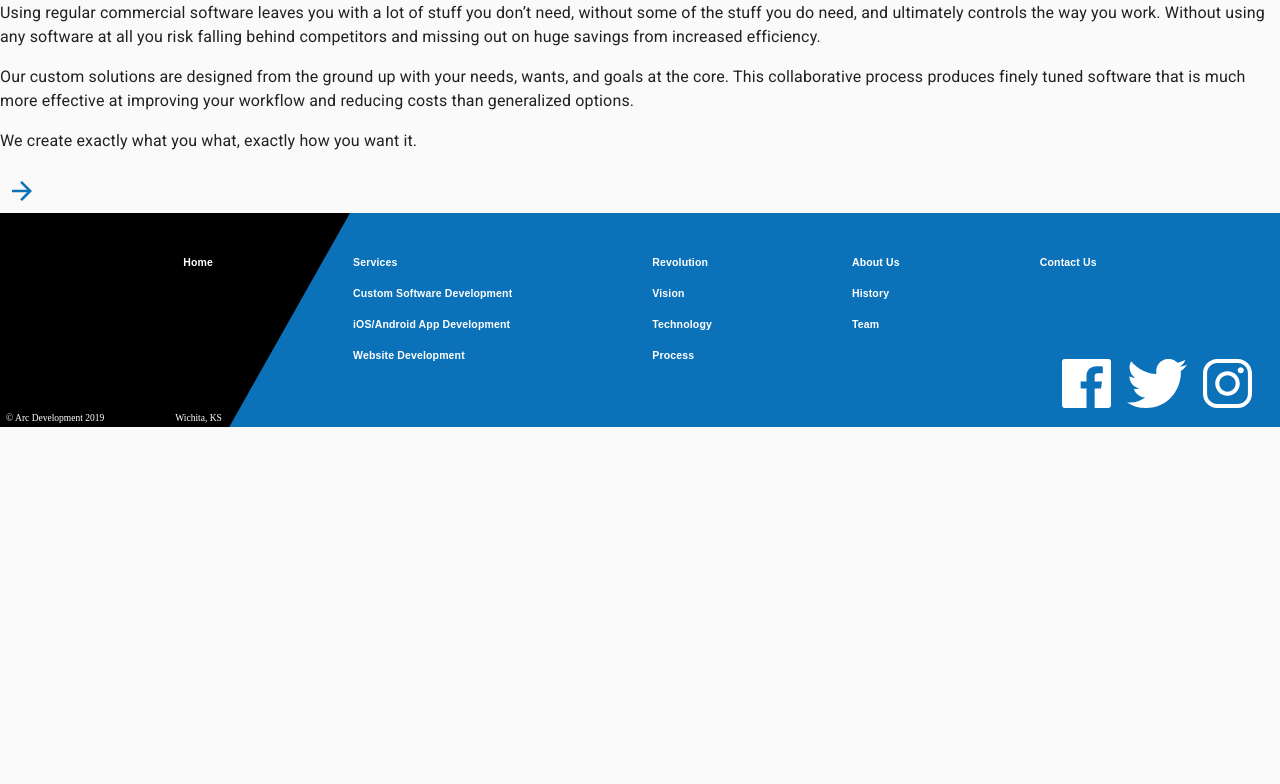
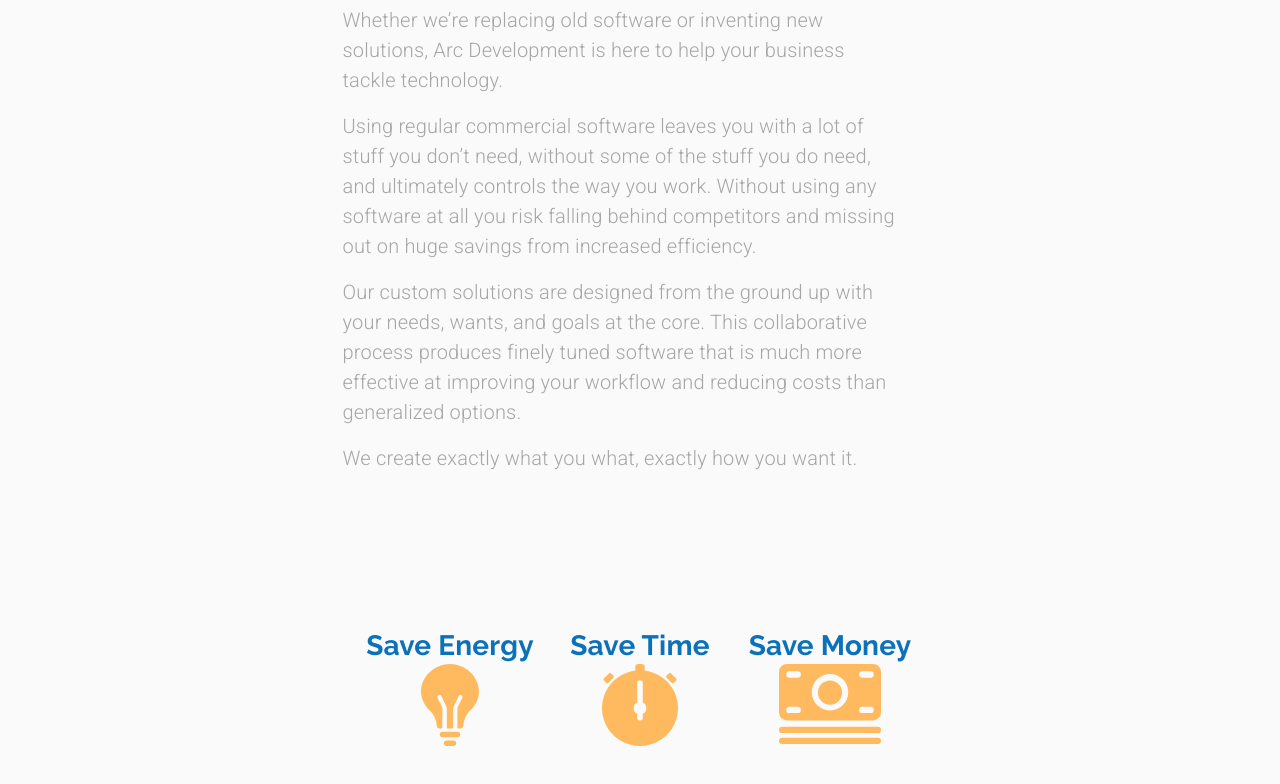
Before and after one commit to sudo-ditto/arcdevelopment-mui, a React (Create React App) app: page /customSoftware in a window 1280 px wide. Shown: the part 256-1040 px from the top of the page. Before the commit the page ends 800 px from the top, so only its background shows below. Built offline with nearby package versions, Linux system fonts and the light colour scheme.

Commit message:
Styled custom software icon section

```diff
--- a/src/components/ui/Theme.js
+++ b/src/components/ui/Theme.js
@@ -58,6 +58,11 @@ export default createTheme({
             fontSize: "1.25rem",
             color: "white"
         },
+        body1: {
+            fontWeight: 300,
+            fontSize: "1.25rem",
+            color: arcGrey
+        },
         learnButton: {
             borderColor: arcBlue,
             color: arcBlue,
@@ -66,6 +71,6 @@ export default createTheme({
             borderRadius: 50,
             fontFamily: "Roboto",
             fontWeight: "bold",
-        }
+        },
     }
 });
--- a/src/pages/App.js
+++ b/src/pages/App.js
@@ -22,7 +22,9 @@ function App() {
       <Switch>
         <Route exact path="/" component={Home} />
         <Route path="/services" component={Services} />
-        <Route path="/customSoftware" component={CustomSoftware} />
+        <Route path="/customSoftware">
+          <CustomSoftware setValue={setValue} setSelectedIndex={setSelectedIndex}/>
+        </Route>
         <Route path="/mobileapps" component={() => <div>Mobile Apps</div>} />
         <Route path="/websites" component={() => <div>Websites</div>} />
         <Route path="/revolution" component={() => <div>revolution</div>} />
--- a/src/pages/CustomSoftware.js
+++ b/src/pages/CustomSoftware.js
@@ -9,31 +9,46 @@ import useMediaQuery from '@material-ui/core/useMediaQuery';
 
 import backArrow from '../assets/backArrow.svg';
 import forwardArrow from '../assets/forwardArrow.svg';
+import lightbulb from '../assets/bulb.svg';
+import cash from '../assets/cash.svg';
+import stopwatch from '../assets/stopwatch.svg';
 
 const useStyles = makeStyles(theme => ({
-
+    content: {
+        maxWidth: "40em"
+    },
+    arrowContainer: {
+        marginTop: "0.5em"
+    },
+    mainContainer: {
+        padding: "2em 5em 10em",
+    },
+    iconsContainer: {
+        margin: "10em 0 10em"
+    }
 }));
 
-const CustomSoftware = () => {
+const CustomSoftware = ({ setValue, setSelectedIndex }) => {
     const classes = useStyles();
 
+
     return (
-        <Grid container direction="column">
-            <Grid item container direction="row">
-                <Grid item>
-                    <IconButton>
+        <Grid container direction="column" className={classes.mainContainer}>
+            <Grid item container direction="row" justifyContent="space-between">
+                <Grid item className={classes.arrowContainer} style={{ marginRight: "1em", marginLeft: "-3.5em" }}>
+                    <IconButton component={Link} to="/services">
                         <img src={backArrow} alt="Back to  Service Page" />
                     </IconButton>
                 </Grid>
 
-                <Grid item container direction="column">
+                <Grid item container direction="column" className={classes.content}>
                     <Grid item >
                         <Typography variant="h2">
                             Custom Software Development
                         </Typography>
                     </Grid>
 
-                    <Grid item container direction="column">
+                    <Grid item container direction="column" >
                         <Typography variant="body1" paragraph>
                             Whether we’re replacing old software or inventing new solutions,
                             Arc Development is here to help your business tackle technology.
@@ -57,10 +72,38 @@ const CustomSoftware = () => {
                         </Typography>
                     </Grid>
                 </Grid>
-                <Grid item>
-                    <IconButton>
-                        <img src={forwardArrow} alt="Forward to  Service Page" />
+                <Grid item className={classes.arrowContainer} >
+                    <IconButton component={Link} to="/mobileapps" onClick={() => setSelectedIndex(2)}>
+                        <img src={forwardArrow} alt="Forward to  iOS/Android Development Page" />
                     </IconButton>
+                </Grid>
+            </Grid>
+            <Grid item container direction="row" justifyContent="center" className={classes.iconsContainer}>
+                <Grid item container md={6}>
+                    <Grid item container direction="column" md  alignItems="center">
+                        <Grid item>
+                            <Typography variant="h4">Save Energy</Typography>
+                        </Grid>
+                        <Grid item>
+                            <img src={lightbulb} alt="Lightbulb" />
+                        </Grid>
+                    </Grid>
+                    <Grid item container direction="column" md  alignItems="center">
+                        <Grid item>
+                            <Typography variant="h4">Save Time</Typography>
+                        </Grid>
+                        <Grid item>
+                            <img src={stopwatch} alt="Stopwatch" />
+                        </Grid>
+                    </Grid>
+                    <Grid item container direction="column" md  alignItems="center">
+                        <Grid item>
+                            <Typography variant="h4">Save Money</Typography>
+                        </Grid>
+                        <Grid item>
+                            <img src={cash} alt="Cash" />
+                        </Grid>
+                    </Grid>
                 </Grid>
             </Grid>
         </Grid>
```
